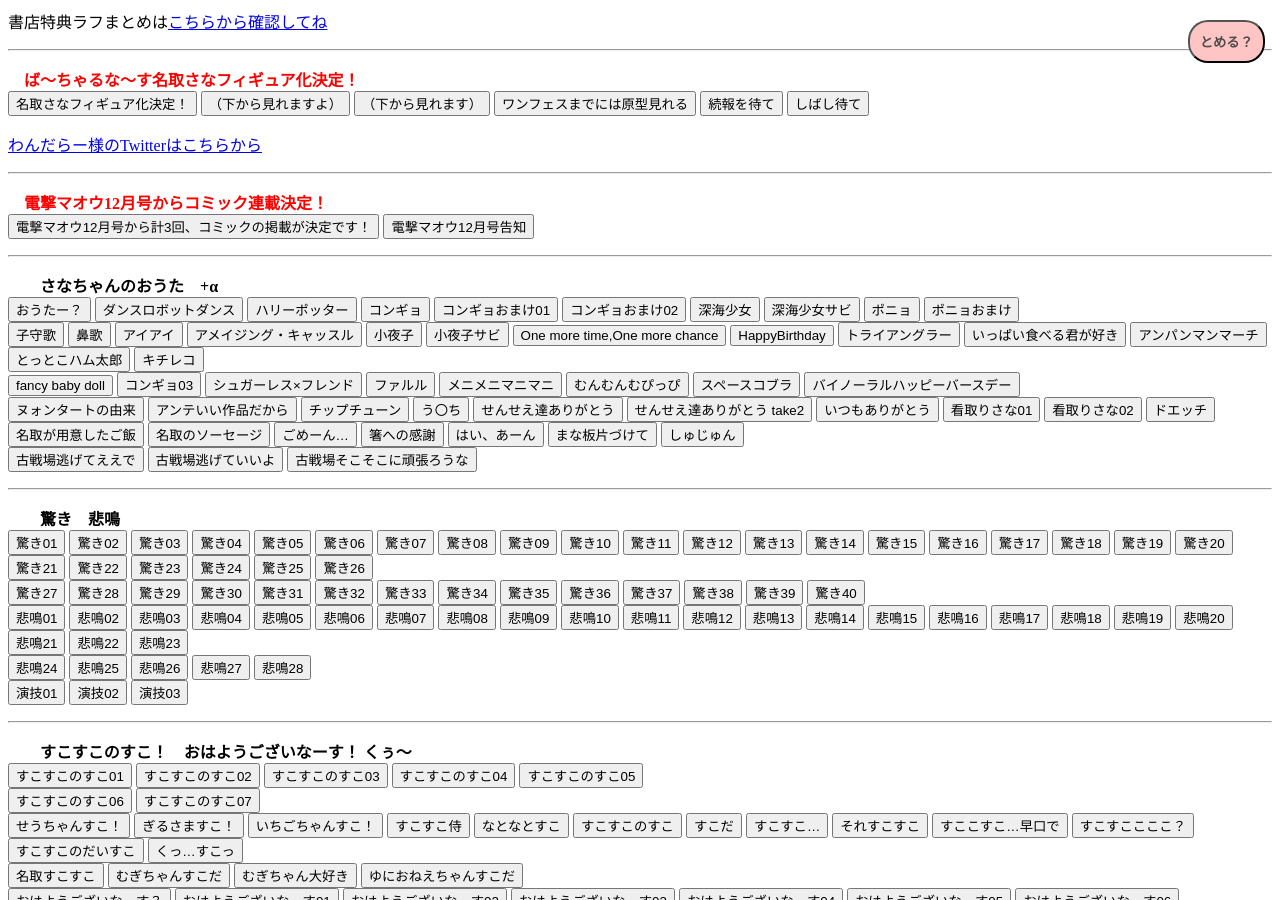
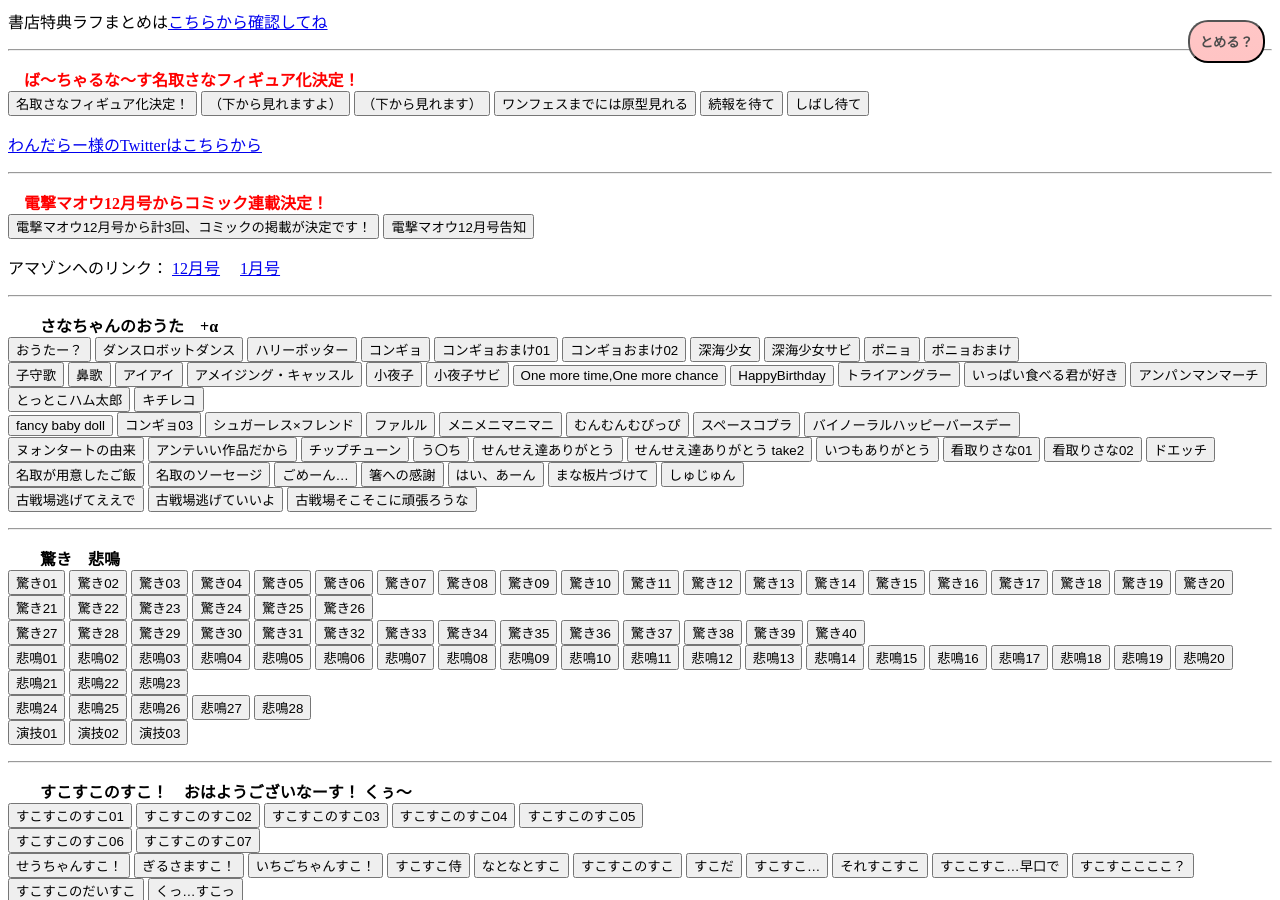
Before and after one commit to sanabutton/sanabutton.github.io, a Jekyll site: the page built from index.html, in a window 1280 px wide and 900 px high, scrolled down 752 px. Built offline with Jekyll 4.4.1, drawn with Linux system fonts in a browser that asks for light colours; comment, search, counter and statistics services are not loaded.

Commit message:
お知らせのところに電撃マオウの購入ページのリンクを追加

```diff
--- a/index.html
+++ b/index.html
@@ -47,6 +47,10 @@ layout: home
 <button type="button" class="sounds" data-file="地獄のセリフリクエスト配信/電撃マオウ12月号からコミック掲載！2">電撃マオウ12月号から計3回、コミックの掲載が決定です！</button>
 <button type="button" class="sounds" data-file="たのしいハロウィンだナース/電撃マオウ12月号告知">電撃マオウ12月号告知</button>
 
+<p>アマゾンへのリンク：
+  <a href="https://www.amazon.co.jp/dp/B07HSJW7G7/">12月号</a>
+  <a href="https://www.amazon.co.jp/dp/B07K147LTW">1月号</a>
+</p>
 {% include contents.html %}
 
 <hr style="margin: 1em 0 ;">
```
